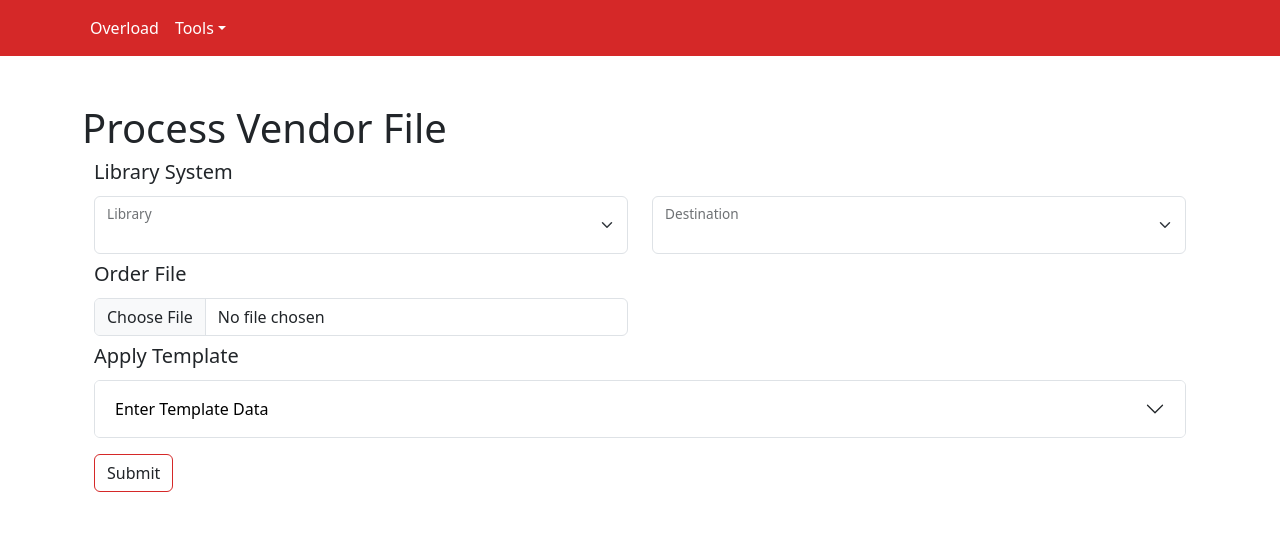
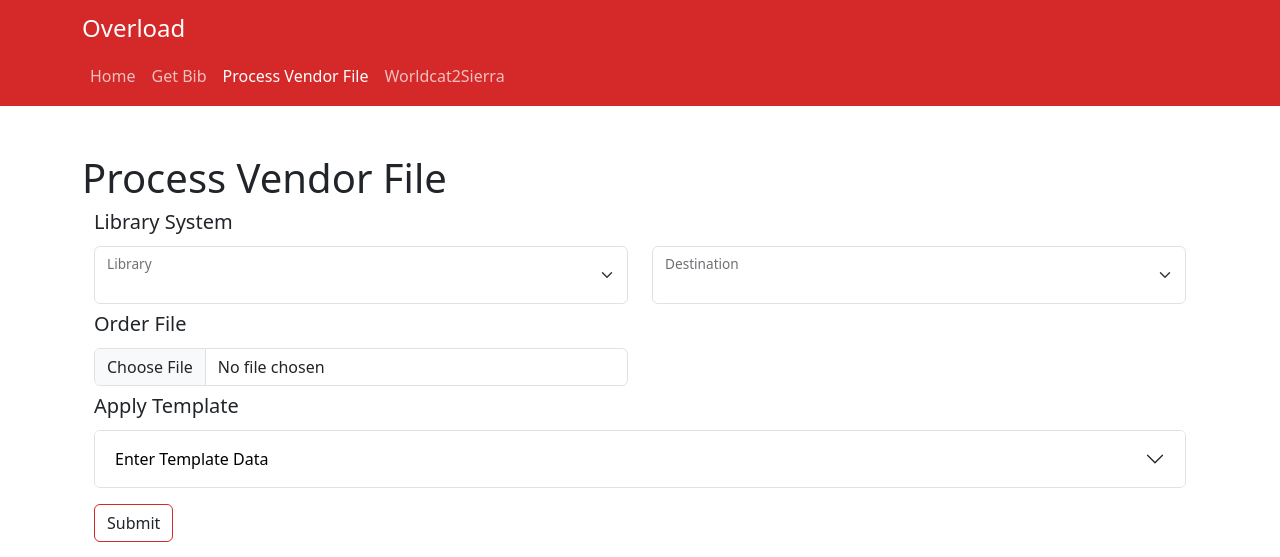
Before and after one commit to BookOps-CAT/overload-web, a FastAPI app: page /vendor_file in a window 1280 px wide. Shown: the top 557 px of the page. Run offline with FastAPI, Linux system fonts and the light colour scheme.

Commit message:
changed navbar design

```diff
--- a/overload_web/frontend/templates/base.html
+++ b/overload_web/frontend/templates/base.html
@@ -7,28 +7,69 @@
     <title>{% block title %}{% endblock %} - {{ application }}</title>
     <link href="https://cdn.jsdelivr.net/npm/bootstrap@5.3.2/dist/css/bootstrap.min.css" rel="stylesheet" integrity="sha384-T3c6CoIi6uLrA9TneNEoa7RxnatzjcDSCmG1MXxSR1GAsXEV/Dwwykc2MPK8M2HN" crossorigin="anonymous">
     <link rel="stylesheet" href="styles.css">
+    <style>
+      .navbar {
+        background-color: #d52828;
+        color: white;
+        padding: 0;
+      }
+      .navbar .navbar-brand {
+        font-size: 1.5rem;
+        padding: 10px 0;
+        text-align: center;
+        display: block;
+        color: white;
+      }
+      .navbar-nav {
+        display: flex;
+        flex-direction: column;
+        align-items: center;
+        margin-bottom: 0;
+      }
+      .navbar-nav .nav-link {
+        color: white;
+        font-size: 1rem;
+        text-align: center;
+        opacity: 0.7;
+      }
+      .navbar-nav .nav-link.active{
+        color: white;
+        font-size: 1rem;
+        text-align: center;
+        opacity: 1;
+      }
+      .navbar-nav .nav-link:hover {
+        color: white;
+        font-size: 1rem;
+        text-align: center;
+        opacity: 1;
+      }
+      .navbar-nav .nav-item {
+        margin-bottom: 10px;
+      }
+    </style>
   {% endblock %}
   </head>
   <body>
-    <nav class="navbar navbar-expand-lg" style="background-color: #d52828; color: white;position: relative;">
-    {% block nav %}
-      <div class="container">
+    <header>
+      {% block nav %}
+      <nav class="navbar navbar-expand-lg">
+        <div class="container">
           <ul class="navbar-nav me-auto mb-2 mb-lg-0">
-            <li class="nav-item">
-              <a class="nav-link active" aria-current="page" style="color: white;" href="{{ url_for('root') }}">{{ application }}</a>
-            </li>
-            <li class="nav-item dropdown">
-              <a class="nav-link dropdown-toggle" style="color: white;" href="#" id="navbarDropdown" role="button" data-bs-toggle="dropdown" aria-expanded="false">Tools</a>
-              <ul class="dropdown-menu" aria-labelledby="navbarDropdown">
-                <li><a class="dropdown-item" href="#">Get Bib</a></li>
-                <li><a class="dropdown-item" href="{{ url_for('vendor_file_page') }}">Process Vendor File</a></li>
-                <li><a class="dropdown-item" href="#">Worldcat2Sierra</a></li>
-              </ul>
-            </li>
+            <a class="navbar-brand" href="{{ url_for('root') }}">{{ application }}</a>
           </ul>
-      </div>
+        </div>
+      </nav>
+      <nav class="navbar navbar-expand-lg">
+        <div class="container">
+          <ul class="navbar-nav me-auto mb-2 mb-lg-0">
+            {% block nav_links %}
+            {% endblock %}
+          </ul>
+        </div>
+      </nav>
     {% endblock %}
-    </nav>
+    </header>
     <div class="container my-5">
       <h1>{% block header %}{% endblock %}</h1>
       {% block content %}
--- a/overload_web/frontend/templates/home.html
+++ b/overload_web/frontend/templates/home.html
@@ -1,12 +1,17 @@
 {% extends 'base.html' %}
-{% block head %}
-    {{ super() }}
-{% endblock %}
-{% block title %}
-    {{ super() }}
-{% endblock %}
-{% block nav %}
-    {{ super() }}
+{% block nav_links %}
+<li class="nav-item">
+    <a class="nav-link active" href="{{ url_for('root') }}">Home</a>
+</li>
+<li class="nav-item">
+    <a class="nav-link" href="#">Get Bib</a>
+</li>
+<li class="nav-item">
+    <a class="nav-link" href="{{ url_for('vendor_file_page') }}">Process Vendor File</a>
+</li>
+<li class="nav-item">
+    <a class="nav-link" href="#">Worldcat2Sierra</a>
+</li>
 {% endblock %}
 {% block header %}{{ page_title }}{% endblock %}
 {% block content %}
--- a/overload_web/frontend/templates/pvf.html
+++ b/overload_web/frontend/templates/pvf.html
@@ -1,5 +1,5 @@
-{% extends 'base.html' %}
-{% import "macros.html" as form %}
+{% extends 'home.html' %}
+{% import "macros.html" as macro %}
 {% block head %}
     {{ super() }}
 <script>
@@ -38,6 +38,20 @@
     }
 </script>
 {% endblock %}
+{% block nav_links %}
+<li class="nav-item">
+    <a class="nav-link" href="{{ url_for('root') }}">Home</a>
+</li>
+<li class="nav-item">
+    <a class="nav-link" href="#">Get Bib</a>
+</li>
+<li class="nav-item">
+    <a class="nav-link active" href="{{ url_for('vendor_file_page') }}">Process Vendor File</a>
+</li>
+<li class="nav-item">
+    <a class="nav-link" href="#">Worldcat2Sierra</a>
+</li>
+{% endblock %}
 {% block header %}{{ page_title }}{% endblock %}
 {% block content %}
 <form onsubmit="submitForm(event)">
@@ -45,10 +59,10 @@
         <h5>Library System</h5>
         <div class="row row-cols-2 gy-1 my-2">
             <div class="col">
-                {{ form.dropdown("library", "Library", {"bpl": "BPL", "nypl": "NYPL"})}}
+                {{ macro.dropdown("library", "Library", {"bpl": "BPL", "nypl": "NYPL"})}}
             </div>
             <div class="col">
-                {{ form.dropdown("destination", "Destination", {"branches": "Branches", "research": "Research"})}}
+                {{ macro.dropdown("destination", "Destination", {"branches": "Branches", "research": "Research"})}}
             </div>
         </div>
         <h5>Order File</h5>
@@ -64,7 +78,7 @@
                 <button class="accordion-button collapsed" type="button" data-bs-toggle="collapse" data-bs-target="#accordion-collapseOne" aria-expanded="false" aria-controls="accordion-collapseOne" style="background-color: white; color: black;">Enter Template Data</button>
                 <div id="accordion-collapseOne" class="accordion-collapse collapse" data-bs-parent="#template_accordion">
                     <div class="accordion-body">
-                    {{ form.template_fields(field_constants) }}
+                    {{ macro.template_fields(field_constants) }}
                     </div>
                 </div>
             </div>
```
